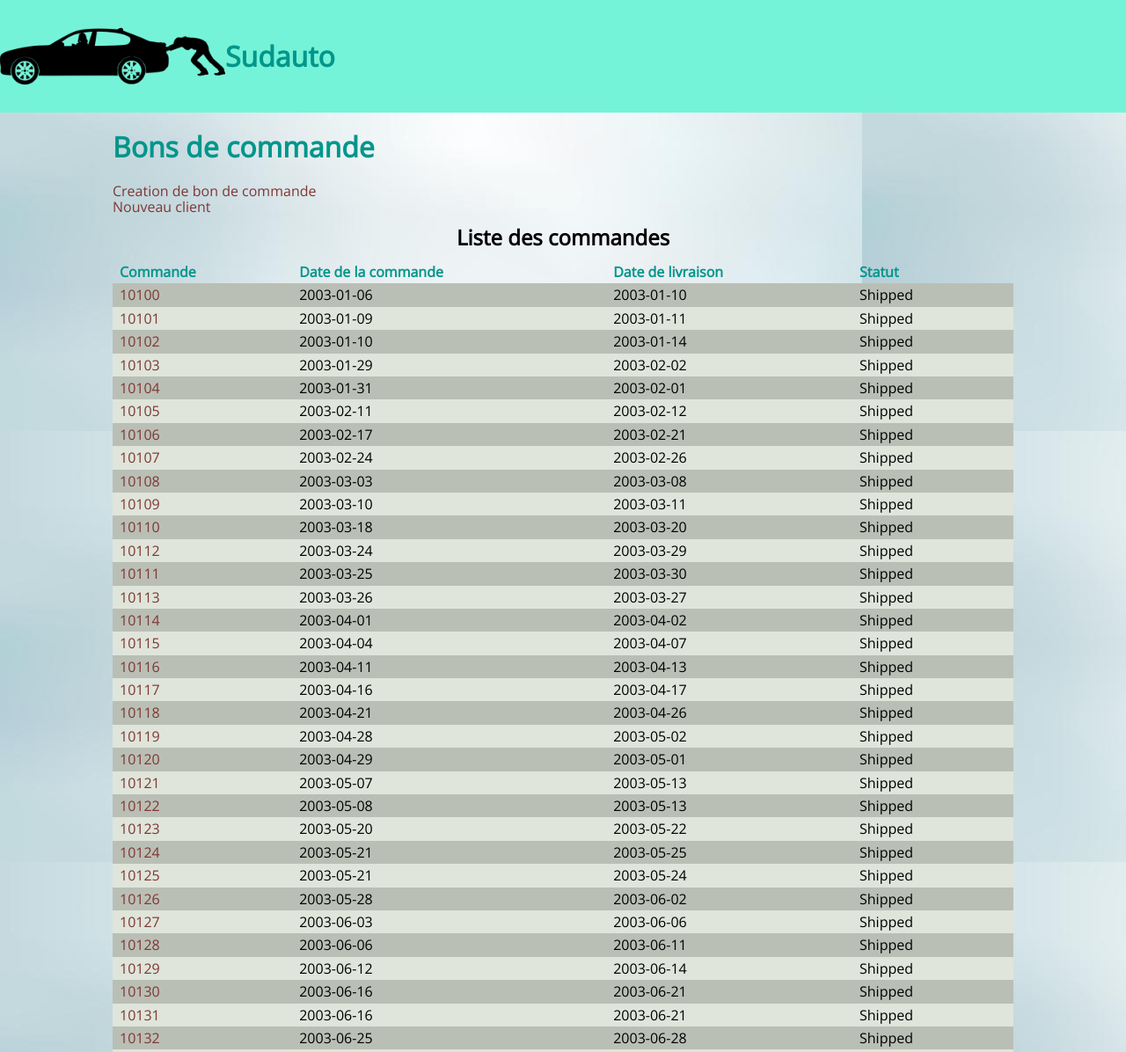
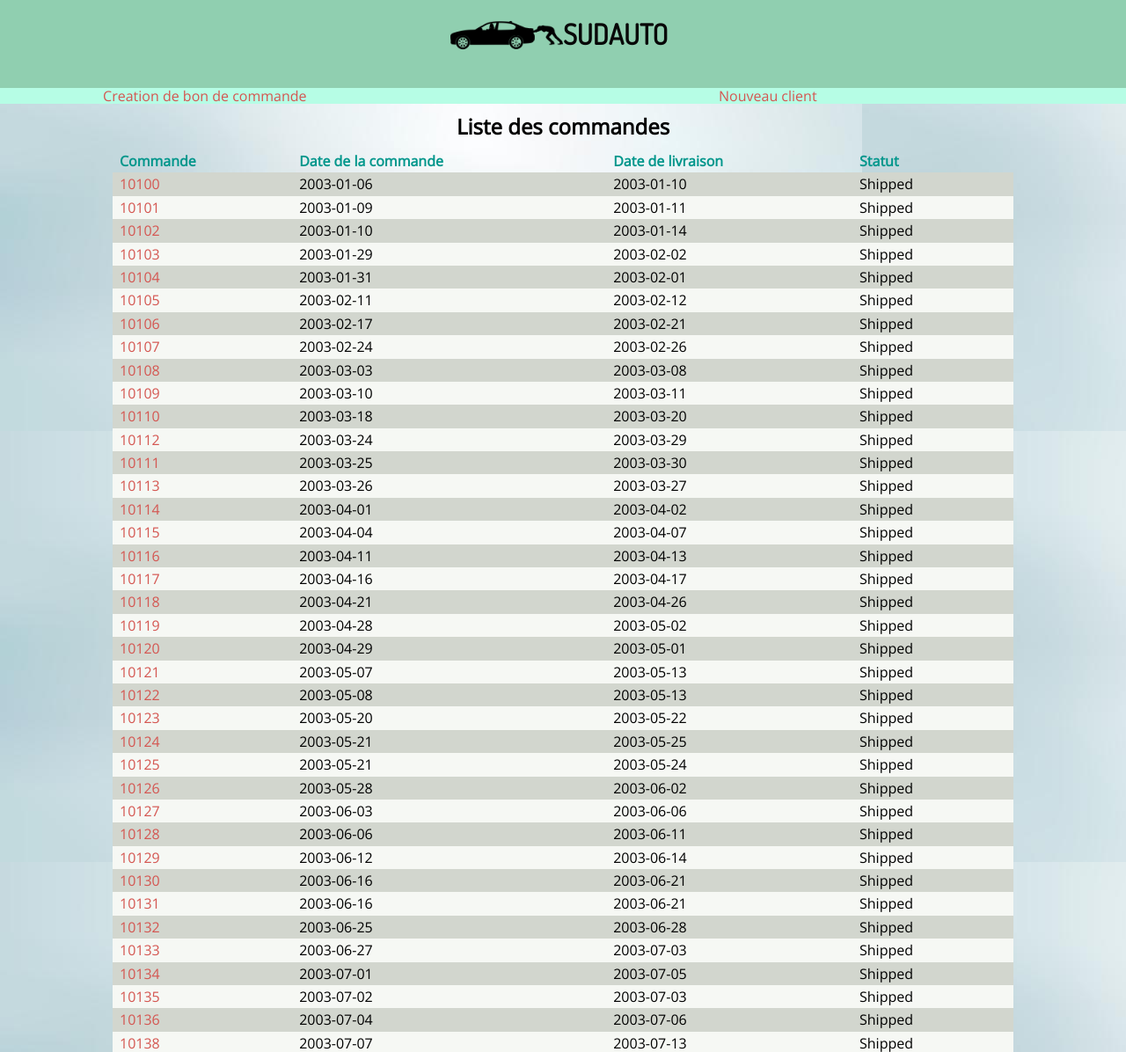
Before and after one commit to Doan94/Modelisme, a PHP site: page / in a window 1280 px wide. Shown: the top 1196 px of the page at 88% size. Run offline with PHP 8.4, Linux system fonts and the light colour scheme; data comes from the database, SQL or seed files in the repository; some libraries are stand-ins or nearby versions.

Commit message:
Finalisation layout

```diff
--- a/src/css/style.css
+++ b/src/css/style.css
@@ -1,9 +1,11 @@
 @import url('http://fonts.googleapis.com/css?family=Open+Sans');
+@import 'https://fonts.googleapis.com/css?family=Amatic+SC|Dosis';
+
 
 
 a
 {
-    color: #7F3734;
+    color: rgb(212, 86, 81);
     text-decoration: none;
     transition: color 0.25s;
 }
@@ -42,22 +44,33 @@ html
 header
 {
     /* structure */
-    height: 128px;
+    height: 100px;
 
     /* presentation */
-    background-color: rgb(117, 243, 216);
+    background-color: rgb(144, 207, 176);
 
 }
 
 .logo
 {
-    width: 20%;
+    width: 10%;
     height: auto;
+    margin-left: 40%;
+
 }
 
-h1
+.namesite
 {
-    color: #00968B;
+    color: rgb(8, 8, 8);
+    font-family: 'dosis', sans-serif;
+}
+
+.navindex
+{
+    display: flex;
+    flex-direction: row;
+    justify-content: space-around;
+    background-color: rgb(182, 253, 229);
 }
 
 .indexbody
@@ -98,16 +111,16 @@ h1
 .standard-table tbody tr:nth-child(even),
 .standard-table tfoot tr:nth-child(even)
 {
-    background-color: #DFE5DA;
+    background-color: rgb(246, 248, 244);
 }
 .standard-table tbody tr:nth-child(odd),
 .standard-table tfoot tr:nth-child(odd)
 {
-    background-color: #BABFB5;
+    background-color: rgb(210, 214, 206);
 }
 .standard-table tbody tr:hover
 {
-    background-color: #998882;
+    background-color: #a7a7a7;
     cursor: default;
 }
 .standard-table td,
@@ -129,3 +142,21 @@ h1
 {
     text-align: right;
 }
+
+.blogfooter
+{
+    background-color:  rgb(144, 207, 176);
+    text-align: center;
+}
+
+.logofooter
+{
+    width: 10%;
+    height: auto;
+}
+
+.titrefooter
+{
+    font-size: 20px;
+    padding-top: 5Px;
+}
--- a/src/templates/index.php
+++ b/src/templates/index.php
@@ -6,11 +6,12 @@
     <link rel="stylesheet" href="css/style.css">
 </head>
 <body>
+       <div class="navindex">
+            <a href="create_orders.php" class="button btn-warning">Creation de bon de commande</a></br>
+            <a href="create_customer.php" class="button btn-warning">Nouveau client</a></br>
+        </div>
+
     <section class="indexbody">
-
-        <h1>Bons de commande</h1>
-        <a href="create_orders.php" class="button btn-warning">Creation de bon de commande</a></br>
-        <a href="create_customer.php" class="button btn-warning">Nouveau client</a></br>
         <table class="standard-table">
             <caption>Liste des commandes</caption>
             <thead>
--- a/src/templates/layout.php
+++ b/src/templates/layout.php
@@ -10,17 +10,15 @@
     <link rel="stylesheet" href="http://fonts.googleapis.com/css?family=Open+Sans">
 
     <!-- Feuilles de style de l'application -->
-    <link rel="stylesheet" href="css/blog-main.css">
-    <link rel="stylesheet" href="css/theme.css">
-    <link rel="stylesheet" href="css/ui-button.css">
-    <link rel="stylesheet" href="css/ui-form.css">
+
+    <link rel="stylesheet" href="css/style.css">
 </head>
 <body>
     <!-- En-tête commune de l'application -->
     <header>
         <div class='logotitre'>
             <img class='logo' src='./images/logoSa.png'>
-            <h1>Sudauto</h1>
+            <h1 class="namesite">SUDAUTO</h1>
         </div>
 
     </header>
@@ -34,12 +32,8 @@
 
     <!-- Pied de page commun de l'application -->
     <footer class="blogfooter">
-        <h5>Retrouvez nous:</h5>
-        <ul class="navfooter">
-            <li class="nav_item1"><a href="https://www.facebook.com/" target="_blank"><img src="./images/theme/facebooklogo.png" alt="fb"></a></li>
-            <li class="nav_item2"><a href="https://www.instagram.com/%22target=%22_blank%22%3E"><img src="./images/theme/instagramlogo.png" alt="insta"></a></li>
-            <li class="nav_item3"><a href="https://www.twitter.com/"><img src="./images/theme/twitterlogo.png" alt="twitter"></a></li>
-          </ul>
+        <p class="titrefooter">Notre Sîte:</p>
+        <a href="https//www.sudauto.com"><img class='logofooter' src='./images/logoSa.png'/></a>
     </footer>
         <!-- jQuery Bootstrap -->
         <script src="https://code.jquery.com/jquery-3.5.1.slim.min.js" integrity="sha384-DfXdz2htPH0lsSSs5nCTpuj/zy4C+OGpamoFVy38MVBnE+IbbVYUew+OrCXaRkfj" crossorigin="anonymous"></script>
```
